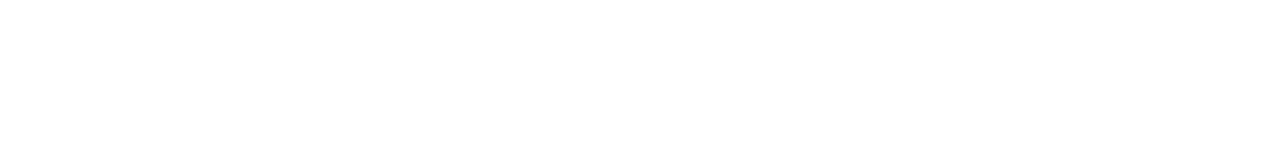
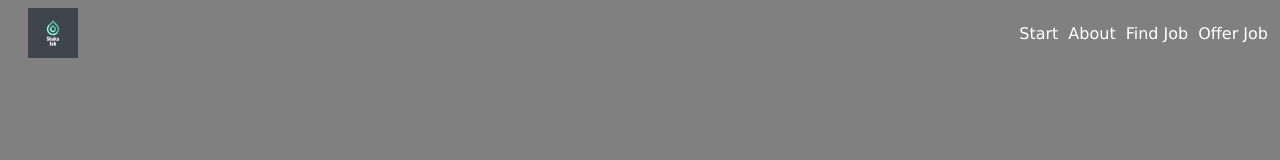
Before and after one commit to Jannolo/shaka-job, a plain HTML site: page about.html in a window 1280 px wide. Drawn offline with Linux system fonts and the light colour scheme.

Commit message:
Second commit

```diff
--- a/about.html
+++ b/about.html
@@ -0,0 +1,24 @@
+<!DOCTYPE html>
+<html lang="en">
+<head>
+    <meta charset="UTF-8">
+    <meta http-equiv="X-UA-Compatible" content="IE=edge">
+    <meta name="viewport" content="width=device-width, initial-scale=1.0">
+    <link rel="stylesheet" href="style.css">
+    <title>About</title>
+</head>
+<body>
+    <header>
+        <div class="logo"><img src="img\shaka-job-logo.png" alt="Shaka Job logo"></div>
+        <nav>
+            <ul>
+                <li><a href="index.html">Start</a></li>
+                <li><a href="about.html">About</a></li>
+                <li><a href="find-job.html">Find Job</a></li>
+                <li><a href="offer-job.html">Offer Job</a></li>
+            </ul>
+        </nav>
+
+    </header>
+</body>
+</html>
```
Also changed, not shown: find-job.html (+24 -0 lines), index.html (+1 -0 lines), offer-job.html (+24 -0 lines).
